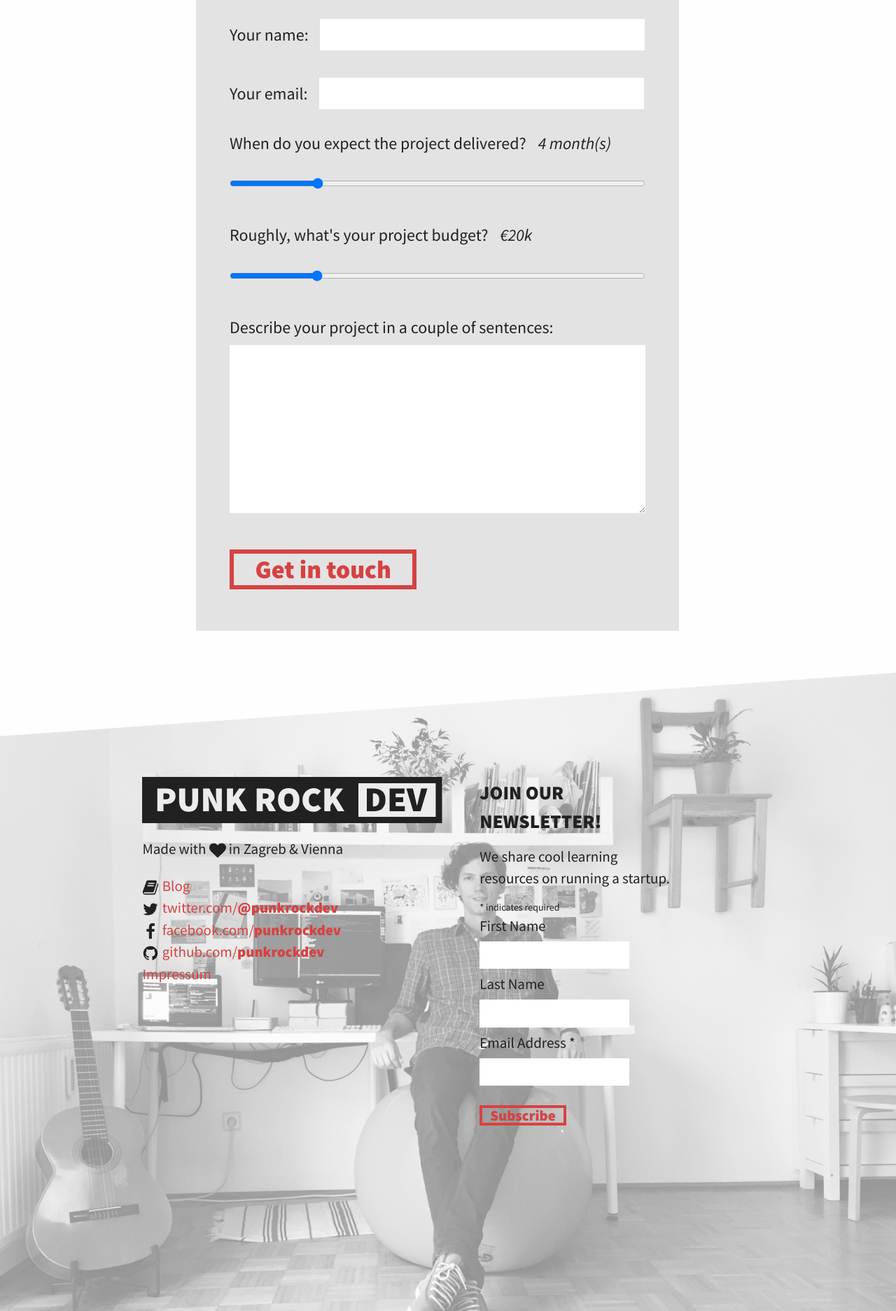
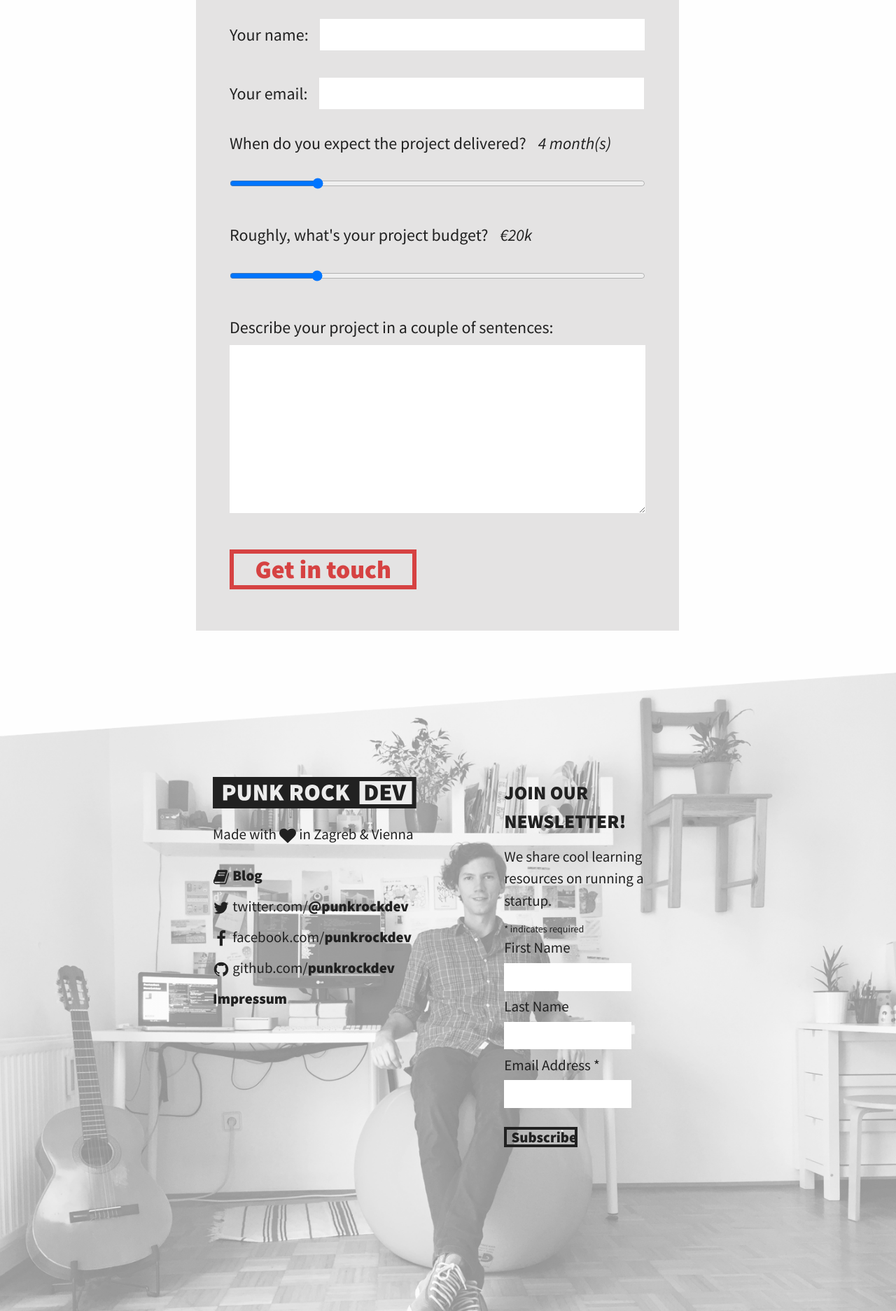
Before and after one commit to punkrockdev/punkrockdev.github.io, a Jekyll site: the page built from index.md, in a window 1280 px wide. Shown: the part 4527-6400 px from the top of the page at 70% size. Built offline with Jekyll 4.4.1, drawn with Linux system fonts in a browser that asks for light colours; nearby versions of some CDN libraries; comment, search, counter and statistics services are not loaded.

Commit message:
tweaks & improvements

```diff
--- a/_includes/footer.html
+++ b/_includes/footer.html
@@ -6,12 +6,14 @@
             <div class="footer-col-wrapper">
                 <div class="footer-col  footer-col-1">
                     <img src="/images/logo.svg" id="footer-logo">
-                    Made with <span class="icon  icon--twitter">{% include icons/heart.svg %}</span> in Zagreb & Vienna
+                    <div class="#made-with">
+                        Made with <span class="icon  icon--twitter">{% include icons/heart.svg %}</span> in Zagreb & Vienna
+                    </div>
 
                     <ul class="contact-list">
                         <li><a href="https://blog.punkrockdev.com/">
                             <span class="icon  icon--book">{% include icons/book.svg %}</span>
-                            <span>Blog</span>
+                            <span><strong>Blog</strong></span>
                         <li><a href="https://www.twitter.com/punkrockdev/">
                             <span class="icon  icon--twitter">{% include icons/twitter.svg %}</span>
                             <span class="hide-laptop" >twitter.com/</span><strong>@punkrockdev</strong></a></li>
@@ -23,7 +25,7 @@
                             <span class="icon  icon--github">{% include icons/github.svg %}</span>
                             <span class="hide-laptop" >github.com/</span><strong>punkrockdev</strong>
                         </a></li>
-                          <li><a href="https://firmen.wko.at/Web/DetailsKontakt.aspx?FirmaID=541c6ac5-b49a-4bdf-b0b2-05cbc31ea301">Impressum</a></li>
+                          <li><a href="https://firmen.wko.at/Web/DetailsKontakt.aspx?FirmaID=541c6ac5-b49a-4bdf-b0b2-05cbc31ea301"><strong>Impressum</strong></a></li>
                     </ul>
                 </div>
                 <div class="footer-col  footer-col-2">
--- a/_sass/_form.scss
+++ b/_sass/_form.scss
@@ -22,6 +22,7 @@ form {
     input, textarea { /* all (text) inputs */
         font: 1em $base-font-family;
         border: none;
+        border-radius: 0;
         padding: 0.3em;
         margin: 0.3em 0;
         @include media-query($on-desktop) {
@@ -91,10 +92,12 @@ form {
 
         .indicates-required { font-size: 14px; }
 
+        input { border-radius: 0; }
+
         input[type="submit"] {
             margin-top: 1em;
-            color: $accent-color;
-            border: 4px solid $accent-color;
+            color: $black-color;
+            border: 4px solid $black-color;
             background: none;
             font-weight: 900;
             font-size: inherit;
@@ -103,7 +106,7 @@ form {
             line-height: 1em;
             border-radius: 0;
             &:hover {
-                background: rgba($accent-color, .3 )
+                background: rgba($black-color, .3 )
             }
         }
         .mc-field-group input {
@@ -116,7 +119,27 @@ form {
 }
 
 .body-newsletter {
-    #mc_embed_signup h2 {
+    #mc_embed_signup {
+        form {
+            padding: 0;
+            .mc-field-group {
+                width: 30%;
+                margin-right: 1em;
+                display: inline-block;
+                @include media-query($on-laptop) {
+                    width: 100%;
+                }
+            }
+
+            input[type="submit"] {
+                font-weight: 900;
+                padding: 8px 10px;
+                margin-left: 0;
+                height: auto;
+            }
+        }
+
+        h2 {
             font-size: 42px;
             font-weight: 900;
 
@@ -128,3 +151,4 @@ form {
             }
         }
     }
+}
--- a/_sass/_layout.scss
+++ b/_sass/_layout.scss
@@ -158,6 +158,8 @@
         font-size: $small-font-size-mobile;
     }
 
+    a { color: $black-color; }
+
 }
 .footer-background img {
     width: 100%
@@ -167,17 +169,21 @@
     margin-top: 1em;
     list-style: none;
     margin-left: 0;
+
+    li { padding: 0.3em 0; }
 }
 
 .footer-col-wrapper {
-    width: 66%;
-    margin-left: 12%;
+    width: 67%;
+    margin-left: 23.5%;
+    #made-with { display: block; }
     @extend %clearfix;
     @include media-query($on-desktop) {
         margin-left: 0;
     }
     img {
         padding: 1em 0;
+        width: 80%;
     }
 }
 
```
Lines whose indentation alone changed are shown as unchanged.
